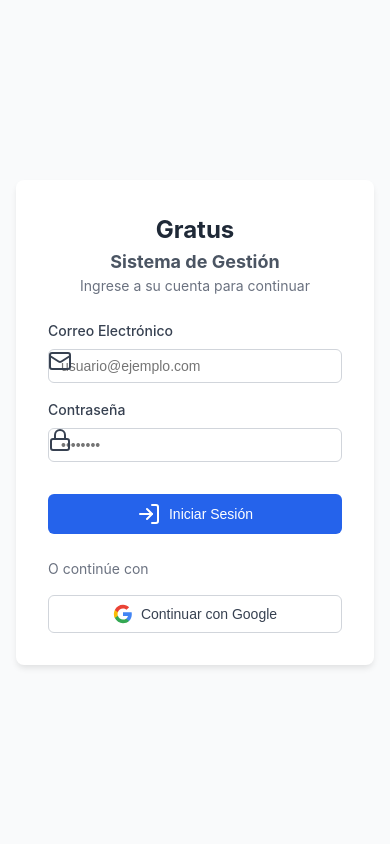
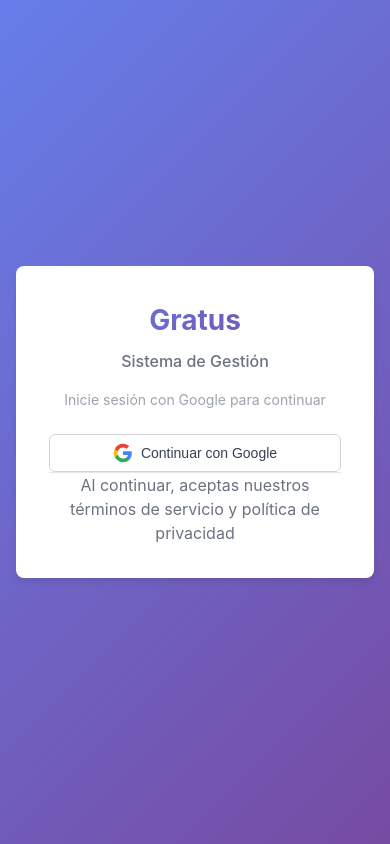
Before and after one commit to Navisper/SGV_Gratus_FrontEnd, a React (Vite) app in the folder gratus-frontend/: page /login in a window 390 px wide. Built offline with nearby package versions, Linux system fonts and the light colour scheme.

Commit message:
updated style for login

```diff
--- /dev/null
+++ b/gratus-frontend/src/pages/LoginPage.css
@@ -0,0 +1,246 @@
+/* LoginPage - Diseño Moderno */
+.login-container {
+    min-height: 100vh;
+    background: linear-gradient(135deg, #667eea 0%, #764ba2 100%);
+    display: flex;
+    align-items: center;
+    justify-content: center;
+    padding: 20px;
+}
+
+.login-card {
+    background: rgba(255, 255, 255, 0.95);
+    backdrop-filter: blur(10px);
+    border-radius: 24px;
+    padding: 48px 40px;
+    box-shadow: 0 20px 60px rgba(0, 0, 0, 0.15);
+    border: 1px solid rgba(255, 255, 255, 0.2);
+    width: 100%;
+    max-width: 440px;
+    text-align: center;
+}
+
+/* Encabezado */
+.text-center {
+    text-align: center;
+    margin-bottom: 32px;
+}
+
+.text-center h1 {
+    font-size: 32px;
+    font-weight: 700;
+    background: linear-gradient(135deg, #667eea, #764ba2);
+    -webkit-background-clip: text;
+    -webkit-text-fill-color: transparent;
+    margin-bottom: 8px;
+}
+
+.text-center h2 {
+    font-size: 18px;
+    color: #6b7280;
+    font-weight: 500;
+    margin-bottom: 8px;
+}
+
+.text-center p {
+    font-size: 14px;
+    color: #9ca3af;
+    margin-top: 16px;
+}
+
+/* Divisor */
+.mt-6 {
+    margin-top: 32px;
+}
+
+.relative {
+    position: relative;
+}
+
+.absolute {
+    position: absolute;
+}
+
+.inset-0 {
+    top: 0;
+    right: 0;
+    bottom: 0;
+    left: 0;
+}
+
+.flex {
+    display: flex;
+}
+
+.items-center {
+    align-items: center;
+}
+
+.w-full {
+    width: 100%;
+}
+
+.border-t {
+    border-top: 1px solid #e5e7eb;
+}
+
+.border-gray-300 {
+    border-color: #e5e7eb;
+}
+
+.justify-center {
+    justify-content: center;
+}
+
+.text-sm {
+    font-size: 14px;
+}
+
+.px-2 {
+    padding-left: 8px;
+    padding-right: 8px;
+}
+
+.bg-white {
+    background: white;
+}
+
+.text-gray-500 {
+    color: #6b7280;
+}
+
+/* Botón de Google */
+.btn {
+    display: flex;
+    align-items: center;
+    justify-content: center;
+    gap: 12px;
+    padding: 16px 24px;
+    border: none;
+    border-radius: 16px;
+    font-size: 16px;
+    font-weight: 600;
+    cursor: pointer;
+    transition: all 0.3s ease;
+    width: 100%;
+    position: relative;
+    overflow: hidden;
+}
+
+.btn-outline {
+    background: white;
+    color: #374151;
+    border: 2px solid #e5e7eb;
+    position: relative;
+}
+
+.btn-outline:hover {
+    transform: translateY(-2px);
+    box-shadow: 0 8px 25px rgba(0, 0, 0, 0.1);
+    border-color: #d1d5db;
+}
+
+.btn-outline:active {
+    transform: translateY(0);
+}
+
+.icon {
+    width: 20px;
+    height: 20px;
+    flex-shrink: 0;
+}
+
+/* Efectos de hover mejorados */
+.btn-outline::before {
+    content: '';
+    position: absolute;
+    top: 0;
+    left: -100%;
+    width: 100%;
+    height: 100%;
+    background: linear-gradient(90deg, transparent, rgba(255, 255, 255, 0.4), transparent);
+    transition: left 0.5s;
+}
+
+.btn-outline:hover::before {
+    left: 100%;
+}
+
+/* Responsive */
+@media (max-width: 480px) {
+    .login-container {
+        padding: 16px;
+    }
+
+    .login-card {
+        padding: 40px 24px;
+        border-radius: 20px;
+    }
+
+    .text-center h1 {
+        font-size: 28px;
+    }
+
+    .text-center h2 {
+        font-size: 16px;
+    }
+
+    .btn {
+        padding: 14px 20px;
+        font-size: 15px;
+    }
+}
+
+@media (max-width: 360px) {
+    .login-card {
+        padding: 32px 20px;
+    }
+
+    .text-center h1 {
+        font-size: 24px;
+    }
+}
+
+/* Animación de entrada */
+@keyframes fadeInUp {
+    from {
+        opacity: 0;
+        transform: translateY(30px);
+    }
+
+    to {
+        opacity: 1;
+        transform: translateY(0);
+    }
+}
+
+.login-card {
+    animation: fadeInUp 0.6s ease-out;
+}
+
+/* Efecto de carga para el botón */
+.btn-loading {
+    position: relative;
+    color: transparent;
+}
+
+.btn-loading::after {
+    content: '';
+    position: absolute;
+    width: 20px;
+    height: 20px;
+    border: 2px solid transparent;
+    border-top: 2px solid #374151;
+    border-radius: 50%;
+    animation: spin 1s linear infinite;
+}
+
+@keyframes spin {
+    0% {
+        transform: rotate(0deg);
+    }
+
+    100% {
+        transform: rotate(360deg);
+    }
+}
--- a/gratus-frontend/src/pages/LoginPage.jsx
+++ b/gratus-frontend/src/pages/LoginPage.jsx
@@ -1,31 +1,15 @@
-import React, { useState } from 'react';
+import React from 'react';
 import { useAuth } from '../context/AuthContext';
 import { useNavigate } from 'react-router-dom';
-import { Mail, Lock, LogIn } from 'lucide-react';
-
+import { LogIn } from 'lucide-react';
+import './LoginPage.css';
 
 const LoginPage = () => {
-    const [credentials, setCredentials] = useState({
-        email: '',
-        password: ''
-    });
-    const [loading, setLoading] = useState(false);
     const { login } = useAuth();
     const navigate = useNavigate();
 
-    const handleSubmit = async (e) => {
-        e.preventDefault();
-        setLoading(true);
-
-        try {
-            await login(credentials);
-            navigate('/');
-        } catch (error) {
-            console.error('Login error:', error);
-            alert('Error al iniciar sesión: ' + (error.response?.data?.detail || 'Credenciales inválidas'));
-        } finally {
-            setLoading(false);
-        }
+    const handleGoogleLogin = () => {
+        window.location.href = 'https://sgv-gratus-backend.onrender.com/auth/google/login';
     };
 
     return (
@@ -35,73 +19,14 @@ const LoginPage = () => {
                     <h1 className="text-2xl font-bold text-gray-800 mb-2">Gratus</h1>
                     <h2 className="text-lg text-gray-600">Sistema de Gestión</h2>
                     <p className="text-sm text-gray-500 mt-2">
-                        Ingrese a su cuenta para continuar
+                        Inicie sesión con Google para continuar
                     </p>
                 </div>
 
-                <form onSubmit={handleSubmit} className="space-y-4">
-                    <div className="form-group">
-                        <label htmlFor="email" className="form-label">
-                            Correo Electrónico
-                        </label>
-                        <div className="relative">
-                            <Mail className="absolute left-3 top-1/2 transform -translate-y-1/2 text-gray-400 icon" />
-                            <input
-                                id="email"
-                                name="email"
-                                type="email"
-                                required
-                                value={credentials.email}
-                                onChange={(e) => setCredentials({ ...credentials, email: e.target.value })}
-                                className="form-input pl-10"
-                                placeholder="usuario@ejemplo.com"
-                            />
-                        </div>
-                    </div>
-
-                    <div className="form-group">
-                        <label htmlFor="password" className="form-label">
-                            Contraseña
-                        </label>
-                        <div className="relative">
-                            <Lock className="absolute left-3 top-1/2 transform -translate-y-1/2 text-gray-400 icon" />
-                            <input
-                                id="password"
-                                name="password"
-                                type="password"
-                                required
-                                value={credentials.password}
-                                onChange={(e) => setCredentials({ ...credentials, password: e.target.value })}
-                                className="form-input pl-10"
-                                placeholder="••••••••"
-                            />
-                        </div>
-                    </div>
-
+                <div className="mt-6">
                     <button
-                        type="submit"
-                        disabled={loading}
-                        className="btn btn-primary w-full"
-                    >
-                        <LogIn className="icon" />
-                        {loading ? 'Iniciando Sesión...' : 'Iniciar Sesión'}
-                    </button>
-                </form>
-
-                <div className="mt-6">
-                    <div className="relative">
-                        <div className="absolute inset-0 flex items-center">
-                            <div className="w-full border-t border-gray-300" />
-                        </div>
-                        <div className="relative flex justify-center text-sm">
-                            <span className="px-2 bg-white text-gray-500">O continúe con</span>
-                        </div>
-                    </div>
-
-                    <div className="mt-4">
-                        <button
-                            onClick={() => window.location.href = 'https://sgv-gratus-backend.onrender.com/auth/google/login'}
-                            className="btn btn-outline w-full"
+                        onClick={handleGoogleLogin}
+                        className="btn btn-outline"
                     >
                         <svg className="icon" viewBox="0 0 24 24" width="20" height="20">
                             <path fill="#4285F4" d="M22.56 12.25c0-.78-.07-1.53-.2-2.25H12v4.26h5.92c-.26 1.37-1.04 2.53-2.21 3.31v2.77h3.57c2.08-1.92 3.28-4.74 3.28-8.09z" />
@@ -112,6 +37,11 @@ const LoginPage = () => {
                         Continuar con Google
                     </button>
                 </div>
+
+                <div className="mt-8 pt-6 border-t border-gray-200">
+                    <p className="text-xs text-gray-500">
+                        Al continuar, aceptas nuestros términos de servicio y política de privacidad
+                    </p>
                 </div>
             </div>
         </div>
```
Lines whose indentation alone changed are shown as unchanged.
